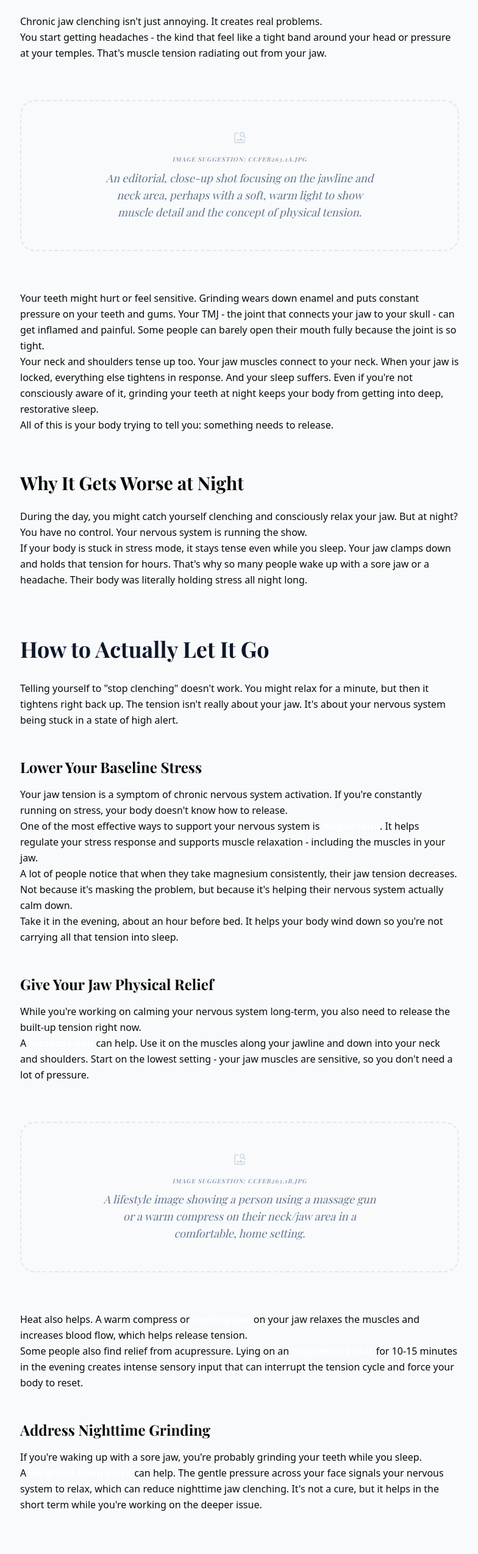
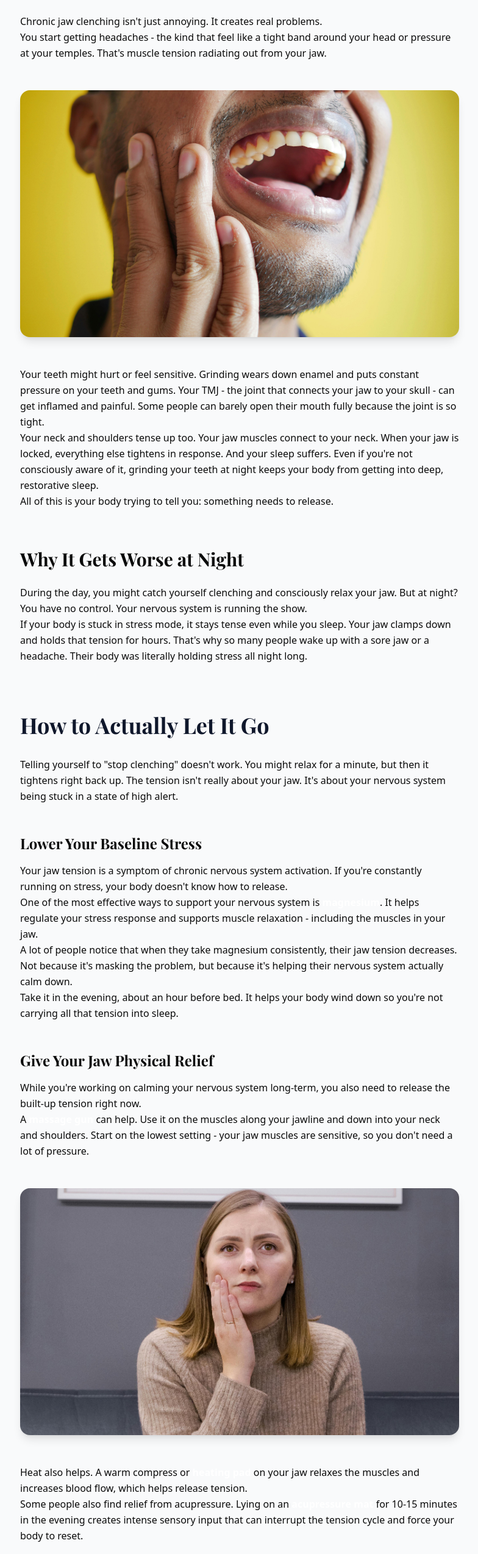
Before and after one commit to FormiloStudios/calmclarity_stitch, a Next.js app: page /articles/why-you-clench-your-jaw in a window 1280 px wide. Shown: the part 1800-4349 px from the top of the page at 61% size, without its empty margins (247-1031 px from the left). Built offline with nearby package versions, Linux system fonts and the light colour scheme; a web font is replaced by a local one.

Commit message:
Replace ImageSuggestion placeholders with actual images in published articles

```diff
--- a/src/app/articles/why-meetings-make-you-anxious/page.tsx
+++ b/src/app/articles/why-meetings-make-you-anxious/page.tsx
@@ -6,17 +6,6 @@ import { ShareSection } from "@/components/ShareSection";
 import { CommentsSection } from "@/components/CommentsSection";
 import { AffiliateDisclosure } from "@/components/AffiliateDisclosure";
 
-function ImageSuggestion({ description, filename }: { description: string; filename: string }) {
-    return (
-        <div className="my-16 border-2 border-dashed border-slate-200 dark:border-white/10 rounded-3xl p-12 text-center bg-slate-50/50 dark:bg-white/2 transition-colors hover:bg-slate-50 dark:hover:bg-white/5 font-light">
-            <span className="material-symbols-outlined text-4xl text-slate-300 dark:text-slate-700 mb-4">image_search</span>
-            <p className="text-slate-500 dark:text-slate-400 font-display italic text-lg max-w-md mx-auto">
-                <span className="block font-bold non-italic uppercase tracking-widest text-[10px] mb-2 text-slate-400 dark:text-slate-500">Image Suggestion: {filename}</span>
-                {description}
-            </p>
-        </div>
-    );
-}
 
 export default function ArticlePage() {
     return (
@@ -68,10 +57,14 @@ export default function ArticlePage() {
                         <p>Even if it&#39;s just a casual team check-in, there&#39;s an element of performance. You need to sound competent, engaged, like you know what you&#39;re talking about.</p>
                         <p>Your nervous system picks up on that pressure and interprets it the same way it would interpret any threat: by activating fight-or-flight mode.</p>
 
-                        <ImageSuggestion
-                            filename="ccfeb263.3a.jpg"
-                            description="A POV shot from a laptop screen showing a grid of faces in a meeting, capturing the feeling of 'being watched' from the perspective of the presenter."
-                        />
+                        <div className="relative aspect-video w-full rounded-2xl overflow-hidden shadow-lg my-12">
+                            <Image
+                                src="/ccfeb263.3a.jpg"
+                                alt="POV of a virtual meeting"
+                                fill
+                                className="object-cover"
+                            />
+                        </div>
 
                         <p>Your heart rate increases. Your breathing gets shallow. Blood flow redirects away from your extremities (which is why your hands might feel cold or shaky). Your brain goes into hyperalert mode, scanning for anything that could go wrong.</p>
                         <p>This isn&#39;t a character flaw. It&#39;s biology.</p>
@@ -99,10 +92,14 @@ export default function ArticlePage() {
                         <p>A <a href="https://amzn.to/4kogorP" target="_blank" rel="noopener noreferrer" className="text-primary hover:underline font-bold">fidget ring</a> helps with this. You can quietly spin it while you&#39;re listening or talking, and it gives your anxious energy an outlet. Nobody notices, but it keeps your hands occupied and helps discharge some of that energy.</p>
                         <p>Some people keep a small piece of <a href="https://amzn.to/4chc7Ey" target="_blank" rel="noopener noreferrer" className="text-primary hover:underline font-bold">therapy putty</a> in their pocket. Squeezing it under the table gives your hands something to do and helps ground you.</p>
 
-                        <ImageSuggestion
-                            filename="ccfeb263.3b.jpg"
-                            description="A high-quality close-up of hands wearing a minimalist fidget ring or holding a discreet grounding tool under a desk, emphasizing hidden ways to manage anxiety."
-                        />
+                        <div className="relative aspect-video w-full rounded-2xl overflow-hidden shadow-lg my-12">
+                            <Image
+                                src="/ccfeb263.3b.jpg"
+                                alt="Managing anxiety discreetly"
+                                fill
+                                className="object-cover"
+                            />
+                        </div>
 
                         <p>It sounds small, but it makes a difference. Your body has somewhere to put the energy instead of channeling it all into shaking or feeling like you&#39;re going to crawl out of your skin.</p>
 
--- a/src/app/articles/why-you-clench-your-jaw/page.tsx
+++ b/src/app/articles/why-you-clench-your-jaw/page.tsx
@@ -6,17 +6,6 @@ import { ShareSection } from "@/components/ShareSection";
 import { CommentsSection } from "@/components/CommentsSection";
 import { AffiliateDisclosure } from "@/components/AffiliateDisclosure";
 
-function ImageSuggestion({ description, filename }: { description: string; filename: string }) {
-    return (
-        <div className="my-16 border-2 border-dashed border-slate-200 dark:border-white/10 rounded-3xl p-12 text-center bg-slate-50/50 dark:bg-white/2 transition-colors hover:bg-slate-50 dark:hover:bg-white/5 font-light">
-            <span className="material-symbols-outlined text-4xl text-slate-300 dark:text-slate-700 mb-4">image_search</span>
-            <p className="text-slate-500 dark:text-slate-400 font-display italic text-lg max-w-md mx-auto">
-                <span className="block font-bold non-italic uppercase tracking-widest text-[10px] mb-2 text-slate-400 dark:text-slate-500">Image Suggestion: {filename}</span>
-                {description}
-            </p>
-        </div>
-    );
-}
 
 export default function ArticlePage() {
     return (
@@ -73,10 +62,14 @@ export default function ArticlePage() {
                         <p>Chronic jaw clenching isn&#39;t just annoying. It creates real problems.</p>
                         <p>You start getting headaches - the kind that feel like a tight band around your head or pressure at your temples. That&#39;s muscle tension radiating out from your jaw.</p>
 
-                        <ImageSuggestion
-                            filename="ccfeb263.1a.jpg"
-                            description="An editorial, close-up shot focusing on the jawline and neck area, perhaps with a soft, warm light to show muscle detail and the concept of physical tension."
-                        />
+                        <div className="relative aspect-video w-full rounded-2xl overflow-hidden shadow-lg my-12">
+                            <Image
+                                src="/ccfeb263.1a.jpg"
+                                alt="Physical tension in jaw and neck"
+                                fill
+                                className="object-cover"
+                            />
+                        </div>
 
                         <p>Your teeth might hurt or feel sensitive. Grinding wears down enamel and puts constant pressure on your teeth and gums. Your TMJ - the joint that connects your jaw to your skull - can get inflamed and painful. Some people can barely open their mouth fully because the joint is so tight.</p>
                         <p>Your neck and shoulders tense up too. Your jaw muscles connect to your neck. When your jaw is locked, everything else tightens in response. And your sleep suffers. Even if you&#39;re not consciously aware of it, grinding your teeth at night keeps your body from getting into deep, restorative sleep.</p>
@@ -99,10 +92,14 @@ export default function ArticlePage() {
                         <p>While you&#39;re working on calming your nervous system long-term, you also need to release the built-up tension right now.</p>
                         <p>A <a href="https://amzn.to/3CH375m" target="_blank" rel="noopener noreferrer" className="text-primary hover:underline font-bold">massage gun</a> can help. Use it on the muscles along your jawline and down into your neck and shoulders. Start on the lowest setting - your jaw muscles are sensitive, so you don&#39;t need a lot of pressure.</p>
 
-                        <ImageSuggestion
-                            filename="ccfeb263.1b.jpg"
-                            description="A lifestyle image showing a person using a massage gun or a warm compress on their neck/jaw area in a comfortable, home setting."
-                        />
+                        <div className="relative aspect-video w-full rounded-2xl overflow-hidden shadow-lg my-12">
+                            <Image
+                                src="/ccfeb263.1b.jpg"
+                                alt="Self-care routine for jaw tension"
+                                fill
+                                className="object-cover"
+                            />
+                        </div>
 
                         <p>Heat also helps. A warm compress or <a href="https://amzn.to/3CGEJg0" target="_blank" rel="noopener noreferrer" className="text-primary hover:underline font-bold">heating pad</a> on your jaw relaxes the muscles and increases blood flow, which helps release tension.</p>
                         <p>Some people also find relief from acupressure. Lying on an <a href="https://amzn.to/4kqM8MU" target="_blank" rel="noopener noreferrer" className="text-primary hover:underline font-bold">acupressure mat</a> for 10-15 minutes in the evening creates intense sensory input that can interrupt the tension cycle and force your body to reset.</p>
--- a/src/app/articles/why-you-wake-up-at-3am-every-night/page.tsx
+++ b/src/app/articles/why-you-wake-up-at-3am-every-night/page.tsx
@@ -6,17 +6,6 @@ import { ShareSection } from "@/components/ShareSection";
 import { CommentsSection } from "@/components/CommentsSection";
 import { AffiliateDisclosure } from "@/components/AffiliateDisclosure";
 
-function ImageSuggestion({ description, filename }: { description: string; filename: string }) {
-    return (
-        <div className="my-16 border-2 border-dashed border-slate-200 dark:border-white/10 rounded-3xl p-12 text-center bg-slate-50/50 dark:bg-white/2 transition-colors hover:bg-slate-50 dark:hover:bg-white/5 font-light">
-            <span className="material-symbols-outlined text-4xl text-slate-300 dark:text-slate-700 mb-4">image_search</span>
-            <p className="text-slate-500 dark:text-slate-400 font-display italic text-lg max-w-md mx-auto">
-                <span className="block font-bold non-italic uppercase tracking-widest text-[10px] mb-2 text-slate-400 dark:text-slate-500">Image Suggestion: {filename}</span>
-                {description}
-            </p>
-        </div>
-    );
-}
 
 export default function ArticlePage() {
     return (
@@ -73,10 +62,14 @@ export default function ArticlePage() {
                         <p>Once this pattern starts, it tends to stick. Your body gets used to waking up at that time. It becomes a habit — not a conscious one, but a physiological one.</p>
                         <p>You start anticipating it. You go to bed worried you&#39;re going to wake up at 3AM, which creates anxiety, which keeps your cortisol elevated, which makes it more likely you&#39;ll wake up. It&#39;s a frustrating cycle.</p>
 
-                        <ImageSuggestion
-                            filename="ccfeb263.2a.jpg"
-                            description="A cinematic, moody shot of a bedroom at night with a digital clock showing 3:00, capturing the feeling of quiet frustration and isolation."
-                        />
+                        <div className="relative aspect-video w-full rounded-2xl overflow-hidden shadow-lg my-12">
+                            <Image
+                                src="/ccfeb263.2a.jpg"
+                                alt="Quiet bedroom at 3AM"
+                                fill
+                                className="object-cover"
+                            />
+                        </div>
 
                         <p>And it doesn&#39;t help that once you&#39;re awake, your mind often kicks into overdrive. You start thinking about everything you need to do tomorrow. Or replaying conversations. Or worrying about the fact that you can&#39;t sleep. That mental spiral keeps you awake even longer.</p>
 
@@ -101,10 +94,14 @@ export default function ArticlePage() {
                         <h3 className="font-display text-2xl font-bold mt-12 mb-4">Make Your Sleep Environment Actually Dark</h3>
                         <p>Even small amounts of light can disrupt your sleep. Your brain registers light through your eyelids, and it interferes with melatonin production.</p>
 
-                        <ImageSuggestion
-                            filename="ccfeb263.2b.jpg"
-                            description="A high-end, editorial shot of a serene, dark bedroom with deep shadows and soft textures, emphasizing the concept of a 'perfect sleep sanctuary'."
-                        />
+                        <div className="relative aspect-video w-full rounded-2xl overflow-hidden shadow-lg my-12">
+                            <Image
+                                src="/ccfeb263.2b.jpg"
+                                alt="Perfect sleep sanctuary"
+                                fill
+                                className="object-cover"
+                            />
+                        </div>
 
                         <p>Check your bedroom. Is there light coming through the curtains? A glow from your alarm clock? Your phone charging on the nightstand?</p>
                         <p><a href="https://amzn.to/4tGRQ1M" target="_blank" rel="noopener noreferrer" className="text-primary hover:underline font-bold">Blackout curtains</a> make a bigger difference than you&#39;d think. When your room is actually dark — not just dim, but dark — your brain gets a clear signal that it&#39;s nighttime and you&#39;re supposed to be asleep.</p>
```
